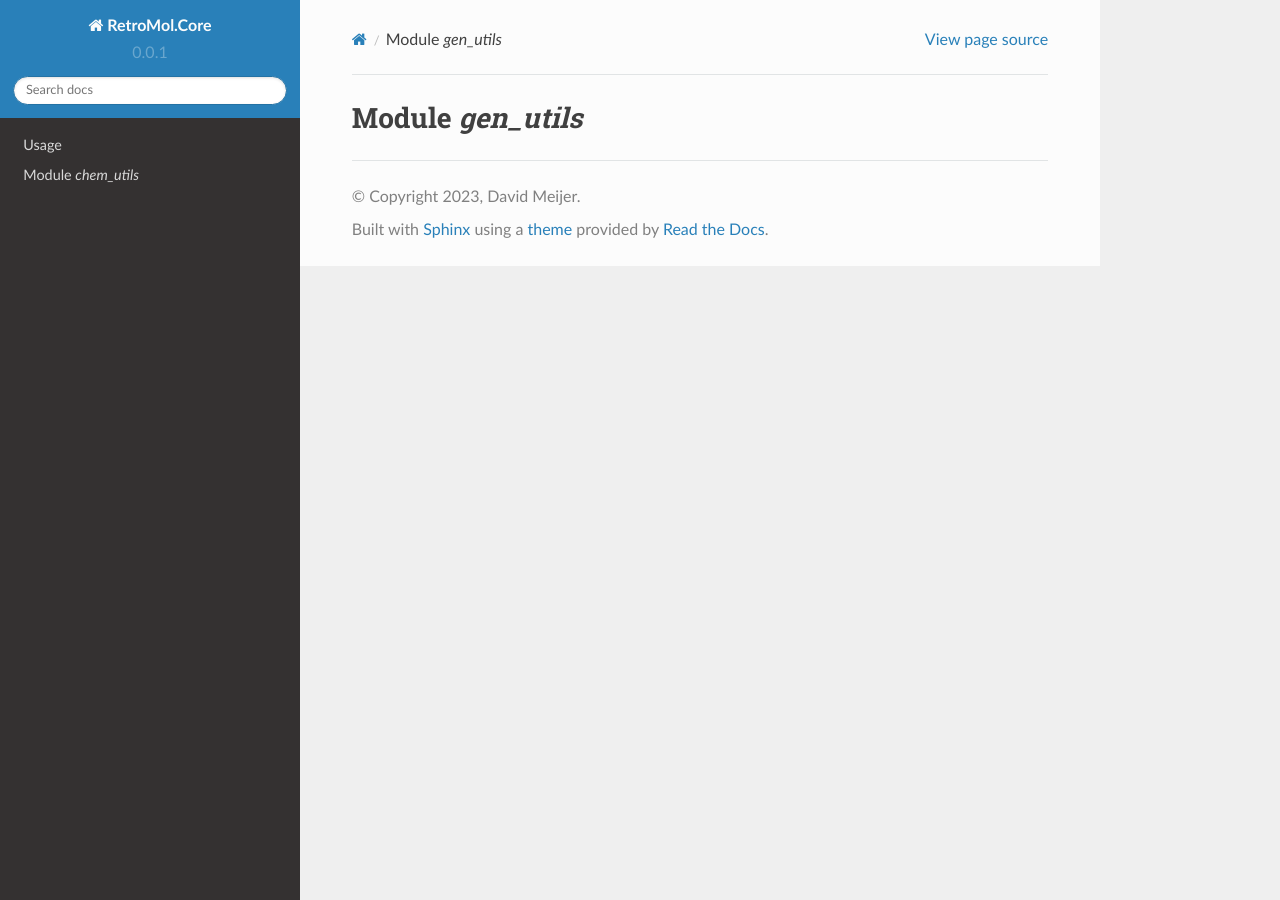
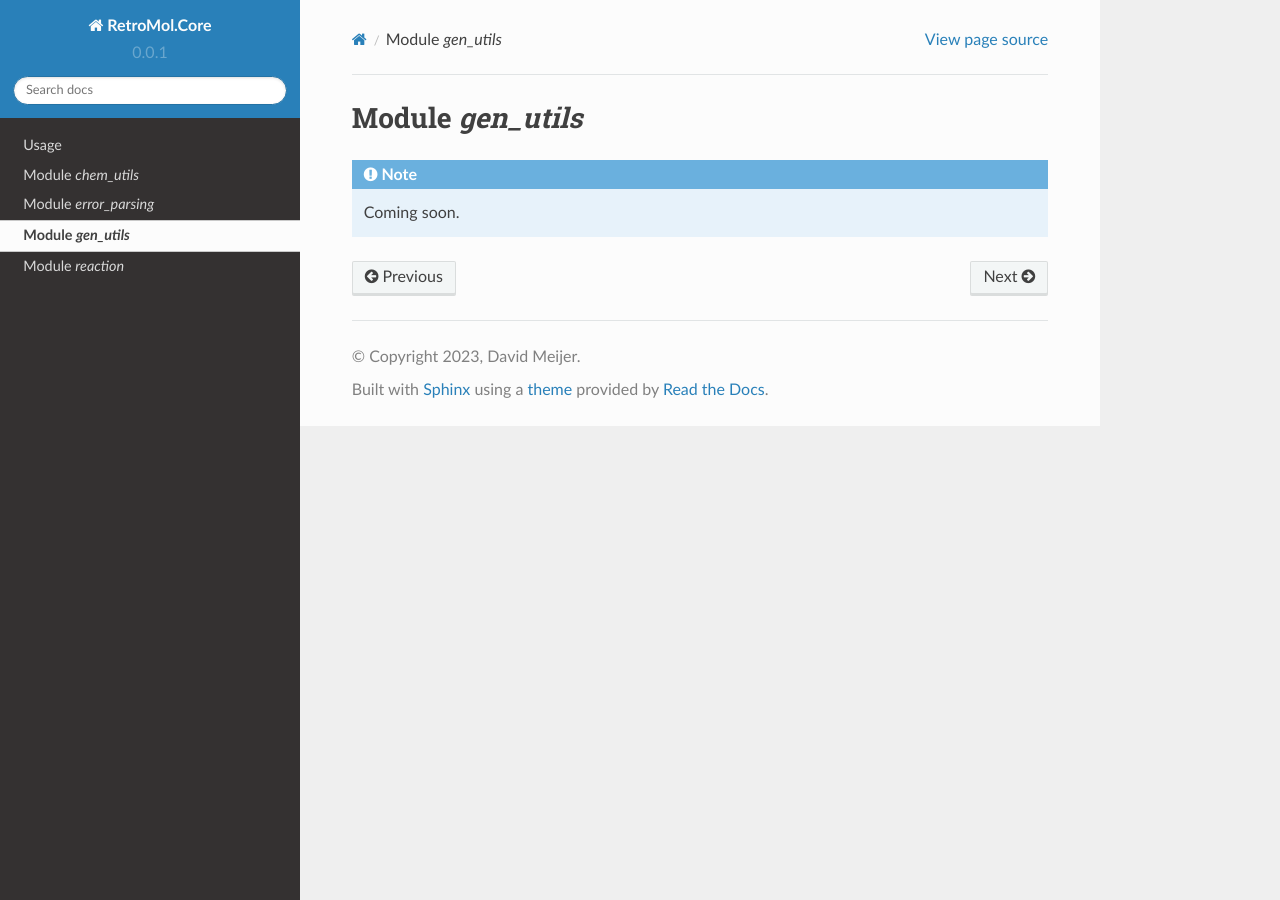
Before and after one commit to moltools/RetroMol.Core, a Sphinx documentation site: the page built from docs/source/module_gen_utils.rst, in a window 1280 px wide. Built offline with Sphinx 7.4.7 and the Read the Docs theme 2.0.0, drawn with Linux system fonts in a browser that asks for light colours.

```diff
--- a/docs/source/index.rst
+++ b/docs/source/index.rst
@@ -18,3 +18,6 @@ Contents
 
    usage
    module_chem_utils
+   module_error_parsing
+   module_gen_utils
+   module_reaction
--- a/docs/source/module_error_parsing.rst
+++ b/docs/source/module_error_parsing.rst
@@ -1,2 +1,6 @@
 Module `error_parsing`
 ======================
+
+.. note::
+
+    Coming soon.
--- a/docs/source/module_gen_utils.rst
+++ b/docs/source/module_gen_utils.rst
@@ -1,2 +1,6 @@
 Module `gen_utils`
 ==================
+
+.. note::
+
+    Coming soon.
--- a/docs/source/module_reaction.rst
+++ b/docs/source/module_reaction.rst
@@ -1,2 +1,6 @@
 Module `reaction`
 =================
+
+.. note::
+
+    Coming soon.
```
Also changed, not shown: docs/source/module_chem_utils.rst (+2 -7 lines).
